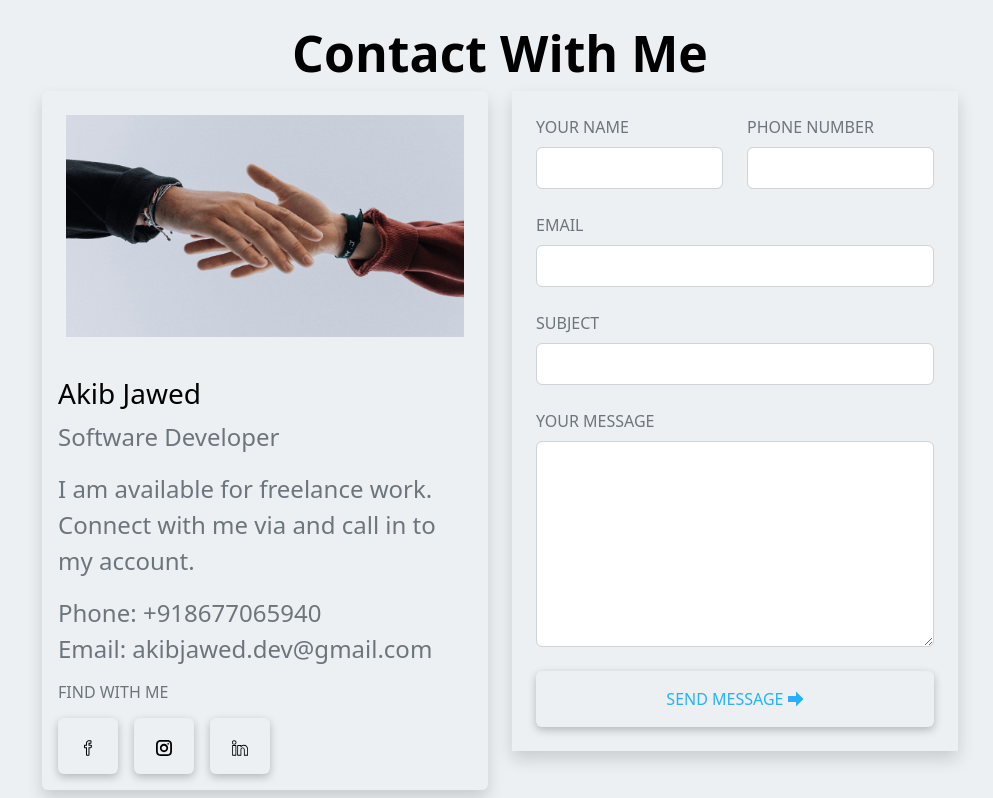
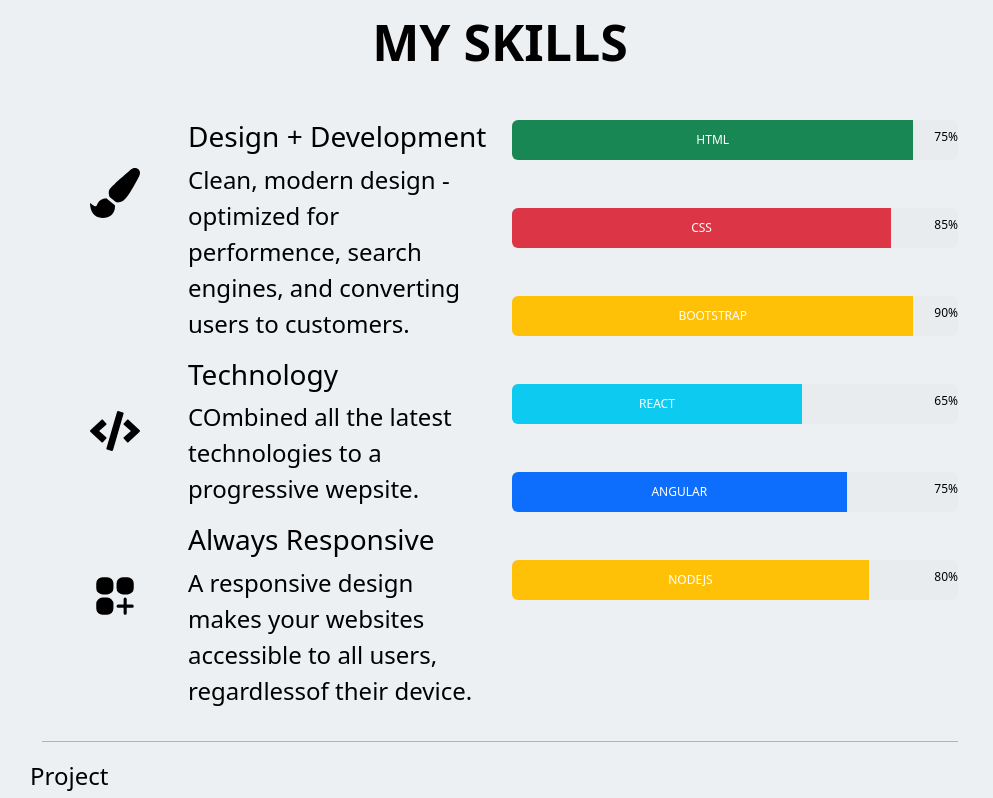
Before and after one commit to akib8677/react-portfolio, a React (Create React App) app: page / in a window 1280 px wide. Shown: the part 922-1720 px from the top of the page, without its empty margins (140-1133 px from the left). Built offline with nearby package versions, Linux system fonts and the light colour scheme.

Commit message:
create-skills page

```diff
--- a/src/Components/Contact/index.js
+++ b/src/Components/Contact/index.js
@@ -6,11 +6,12 @@
 const Contact = () => {
   return (
     <div className="container mt-5">
+      <hr/>
       <div className='text-center'>
         <p className='color'>CONTACT</p>
         <h1 className='animate__animated animate__backInLeft'>Contact With Me</h1>
       </div>
-      <div className='p-5 p-sm-0'>
+      <div className='p-sm-0 mt-4'>
         <div className="row">
           <div className="col-sm-6">
             <div className="card shadow">
--- a/src/Components/Home/index.js
+++ b/src/Components/Home/index.js
@@ -22,11 +22,12 @@
               </div>
             </div>
           </div>
-          <div className="col shadow">
+          <div className="col shadow" style={{width:''}}>
             <img src='image/profile3.jpg' alt='profile' height={600} />
           </div>
         </div>
       </div>
+      <hr/>
     </Fragment>
   )
 }
--- a/src/Components/Layout/index.js
+++ b/src/Components/Layout/index.js
@@ -2,10 +2,13 @@
 import Home from '../Home';
 import Contact from '../Contact';
 import About from '../About';
+import Projects from '../Projects';
+import Skills from '../Skills';
 
 const Layout = () => {
 
   function handleClickScroll(id) {
+    debugger;
     const element = document.getElementById(id);
     if (element) {
       element.scrollIntoView({ behavior: 'smooth' });
@@ -36,6 +39,12 @@
                   <a className="nav-link" type='button' onClick={() => handleClickScroll('About')}>About</a>
                 </li>
                 <li className="nav-item">
+                  <a className="nav-link" type='button' onClick={() => handleClickScroll('Skills')}>Skills</a>
+                </li>
+                <li className="nav-item">
+                  <a className="nav-link" type='button' onClick={() => handleClickScroll('Projects')}>Project</a>
+                </li>
+                <li className="nav-item">
                   <a className="nav-link" type='button' onClick={() => handleClickScroll('Contact')}>Contact</a>
                 </li>
               </ul>
@@ -51,11 +60,26 @@
         <div id='About' >
           <About />
         </div>
+        <div id='Skills'>
+          <Skills />
+        </div>
+        <div id='Projects'>
+          <Projects />
+        </div>
         <div id='Contact'>
           <Contact />
         </div>
       </div>
-
+        <hr/>
+      <footer className='footer-section'>
+        <div className="container card text-center">
+          <div className="card-body mt-4">
+          <img src='image/logo_react_portfolio.png' alt='logo' width={50} style={{ borderRadius: '50%' }} />
+            <h5 className="card-title mt-2">Akib</h5>
+            <p className="card-text mt-4">© 2022. All rights reserved by KfaqsInfo Tech Private Limited.</p>
+          </div>
+        </div>
+      </footer>
     </>
   )
 }
--- /dev/null
+++ b/src/Components/Projects/index.js
@@ -0,0 +1,9 @@
+import React from 'react';
+
+const Projects = () => {
+  return (
+    <div>Project</div>
+  )
+}
+
+export default Projects;
--- /dev/null
+++ b/src/Components/Skills/index.js
@@ -0,0 +1,75 @@
+import React from 'react';
+import { FaPaintBrush } from 'react-icons/fa';
+import { HiSquaresPlus } from 'react-icons/hi2';
+import { FaCode } from 'react-icons/fa';
+
+
+const Skills = () => {
+  return (
+    <div className="container">
+      <div className="row">
+        <div className='text-center'>
+          <h1 className='animate__animated animate__backInLeft my-5'>MY SKILLS</h1>
+        </div>
+        <div className="col-sm-6">
+          <div className='d-flex'>
+            <div className='p-5'>
+              <FaPaintBrush size={50} />
+            </div>
+            <div>
+              <h3>Design + Development</h3>
+              <p>Clean, modern design - optimized for performence, search engines, and converting users to customers.</p>
+            </div>
+          </div>
+          <div className='d-flex'>
+            <div className='p-5'>
+              <FaCode size={50} />
+            </div>
+            <div>
+              <h3>Technology</h3>
+              <p>COmbined all the latest technologies to a progressive wepsite.</p>
+            </div>
+          </div>
+          <div className='d-flex'>
+            <div className='p-5'>
+              <HiSquaresPlus size={50} />
+            </div>
+            <div>
+              <h3>Always Responsive</h3>
+              <p>A responsive design makes your websites accessible to all users, regardlessof their device.</p>
+            </div>
+          </div>
+        </div>
+        <div className="col-sm-6">
+          <div className="progress justify-content-between" style={{ height: "40px" }}>
+            <div className="progress-bar bg-success" role="progressbar" aria-label="Example 20px high" style={{ width: "90%" }} aria-valuenow="25" aria-valuemin="" aria-valuemax="100">HTML</div>
+            <span className='text-end mt-2'>75%</span>
+          </div>
+          <div className="progress justify-content-between my-5" style={{ height: "40px" }}>
+            <div className="progress-bar bg-danger" role="progressbar" aria-label="Example 20px high" style={{ width: "85%" }} aria-valuenow="25" aria-valuemin="0" aria-valuemax="100">CSS</div>
+            <span className='text-end mt-2'>85%</span>
+          </div>
+          <div className="progress justify-content-between my-5" style={{ height: "40px" }}>
+            <div className="progress-bar bg-warning" role="progressbar" aria-label="Example 20px high" style={{ width: "90%" }} aria-valuenow="25" aria-valuemin="0" aria-valuemax="100">BOOTSTRAP</div>
+            <span className='text-end mt-2'>90%</span>
+         </div>
+          <div className="progress justify-content-between" style={{ height: "40px" }}>
+            <div className="progress-bar bg-info" role="progressbar" aria-label="Example 20px high" style={{ width: "65%" }} aria-valuenow="25" aria-valuemin="0" aria-valuemax="100">REACT</div>
+            <span className='text-end mt-2'>65%</span>
+          </div>
+          <div className="progress justify-content-between my-5" style={{ height: "40px" }}>
+            <div className="progress-bar" role="progressbar" aria-label="Example 20px high" style={{ width: "75%" }} aria-valuenow="25" aria-valuemin="0" aria-valuemax="100">ANGULAR</div>
+            <span className='text-end mt-2'>75%</span>
+          </div>
+          <div className="progress justify-content-between" style={{ height: "40px" }}>
+            <div className="progress-bar bg-warning" role="progressbar" aria-label="Example 20px high" style={{ width: "80%" }} aria-valuenow="25" aria-valuemin="0" aria-valuemax="100">NODEJS</div>
+            <span className='text-end mt-2'>80%</span>
+          </div>
+        </div>
+      </div>
+      <hr/>
+    </div>
+  )
+}
+
+export default Skills
--- a/src/index.css
+++ b/src/index.css
@@ -73,3 +73,7 @@
 .msg-btn:hover {
   color: #fff;
 }
+
+.footer-section {
+  height: 250px;
+}
```
